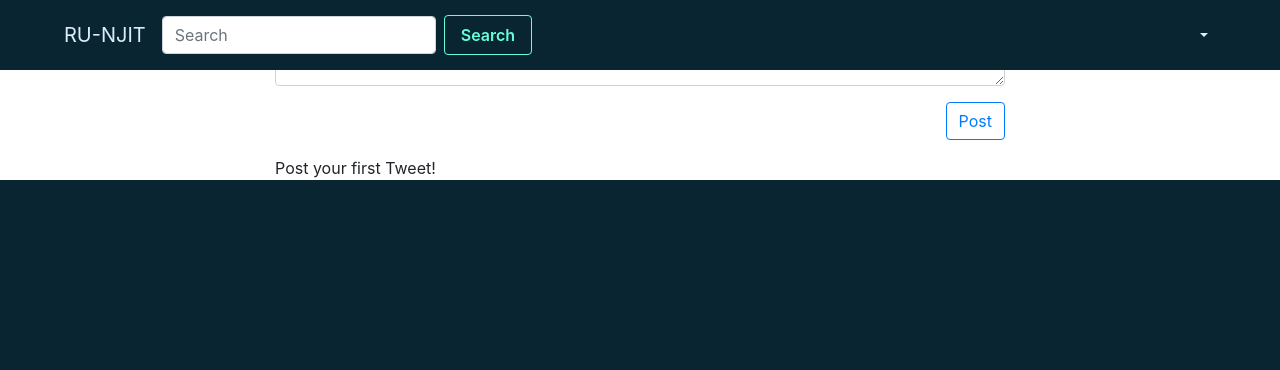
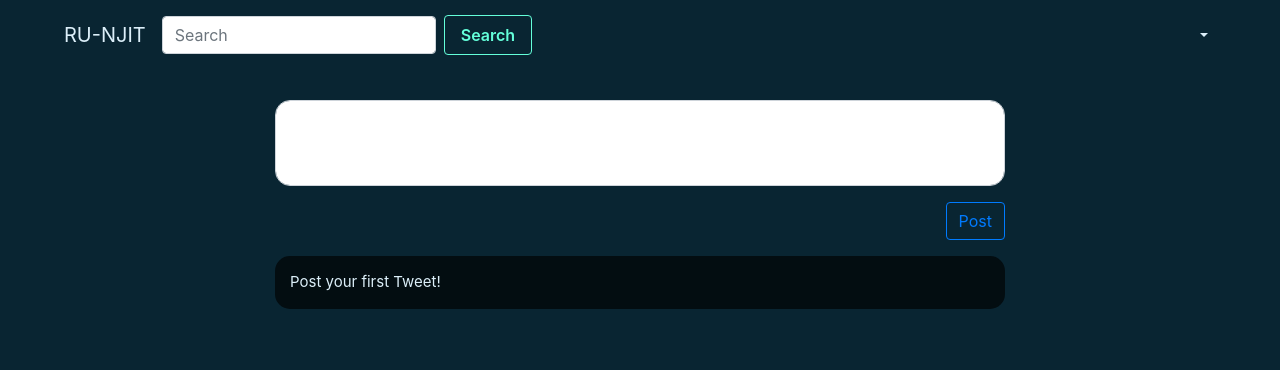
Before and after one commit to gajeraYash/myyfeed-app, a Django app: template templates/app/feed.html in a window 1280 px wide. Shown: the top 370 px of the page. Run offline with Django 3.2, Linux system fonts and the light colour scheme; the template is opened without the code that fills it, so the values that code supplies are empty; some libraries are stand-ins or nearby versions.

Commit message:
import feed

```diff
--- a/static/css/style.css
+++ b/static/css/style.css
@@ -4,6 +4,7 @@
 @import "index.css";
 @import "colorP.css";
 @import "navbar.css";
+@import "feed.css";
 
 html {
   background-color: var(--main-bg-color);
```
